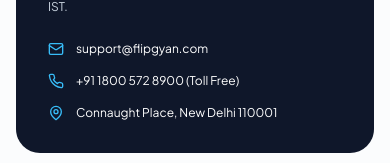
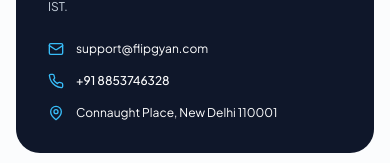
Before and after one commit to myworksheetshub-arch/flipgyan, a Next.js app in the folder frontend/: page /contact in a window 390 px wide. Shown: the part 375-538 px from the top of the page. Built offline with nearby package versions, Linux system fonts and the light colour scheme.

Commit message:
Update contact phone number to +91 8853746328

```diff
--- a/frontend/src/app/contact/page.tsx
+++ b/frontend/src/app/contact/page.tsx
@@ -32,11 +32,15 @@ export default function ContactPage() {
           <div className="space-y-4 text-xs">
             <div className="flex items-center gap-3">
               <Mail className="w-4 h-4 text-brand-400" />
-              <span>support@flipgyan.com</span>
+              <a href="mailto:support@flipgyan.com" className="hover:text-brand-300 transition">
+                support@flipgyan.com
+              </a>
             </div>
             <div className="flex items-center gap-3">
               <Phone className="w-4 h-4 text-brand-400" />
-              <span>+91 1800 572 8900 (Toll Free)</span>
+              <a href="tel:+918853746328" className="hover:text-brand-300 transition font-medium">
+                +91 8853746328
+              </a>
             </div>
             <div className="flex items-center gap-3">
               <MapPin className="w-4 h-4 text-brand-400" />
```
